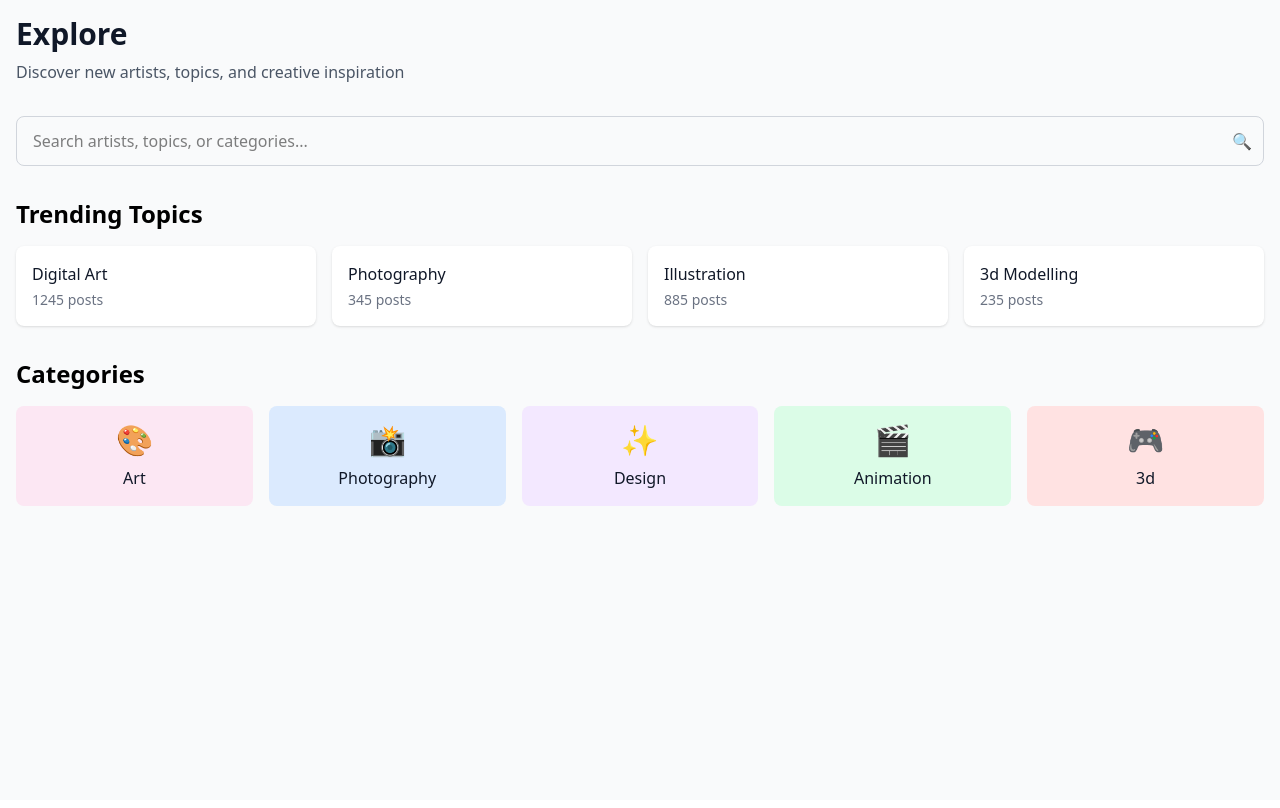
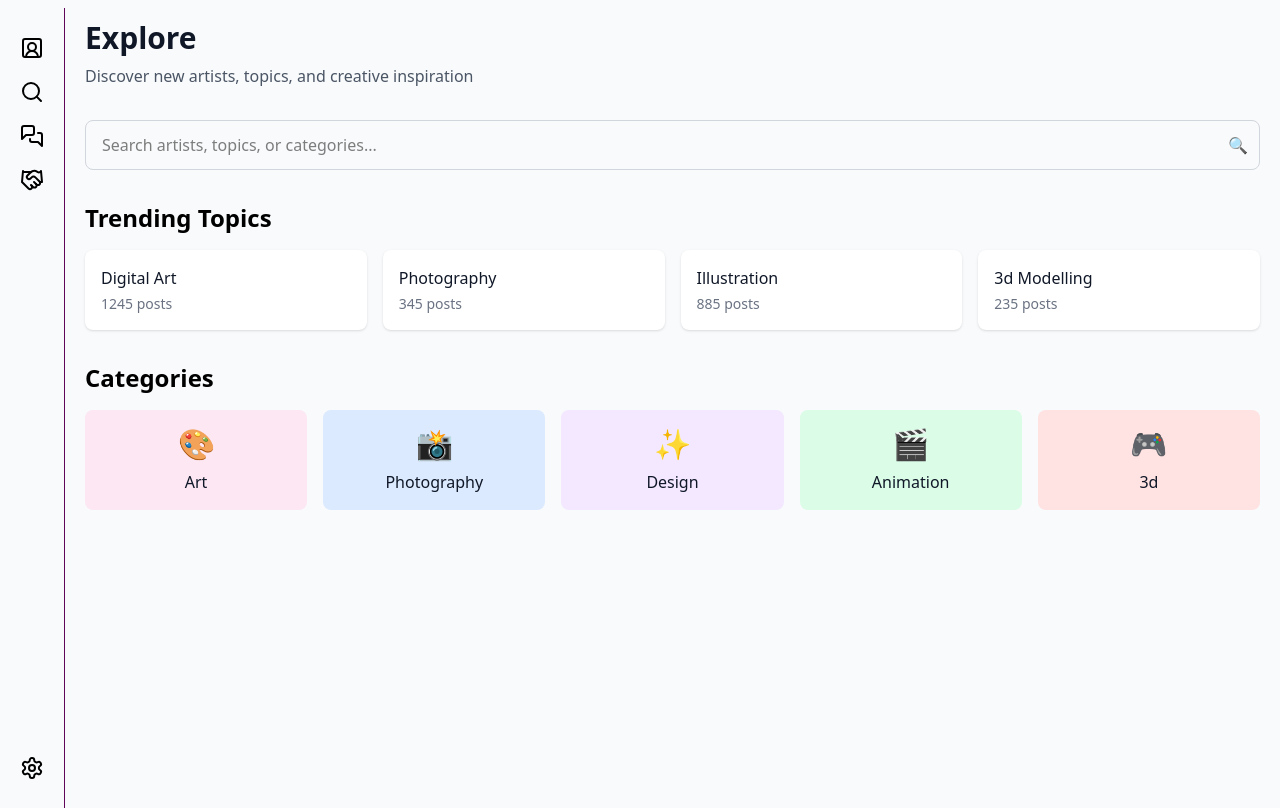
Before and after one commit to nikitaacodes/Artsly, a React (Vite) app: page /explore in a window 1280 px wide. Built offline with nearby package versions, Linux system fonts and the light colour scheme.

Commit message:
minorfixes

```diff
--- a/src/pages/Explore.jsx
+++ b/src/pages/Explore.jsx
@@ -7,6 +7,7 @@ import {
   clearSearchResults,
 } from "../redux/slices/exploreSlice";
 import { feedInfo } from "../utils/FeedData";
+import Iconbar from "../components/Iconbar";
 
 const Explore = () => {
   const navigate = useNavigate();
@@ -78,8 +79,12 @@ const Explore = () => {
   };
 
   return (
-    <div className="min-h-screen bg-gray-50 p-4">
-      <div className="max-w-7xl mx-auto">
+    <div className="flex flex-row bg-gray-50">
+      <div>
+        {" "}
+        <Iconbar />{" "}
+      </div>
+      <div className="w-full mx-auto px-5 pt-5">
         {/* Header */}
         <div className="mb-8">
           <h1 className="text-3xl font-bold text-gray-900">Explore</h1>
```
